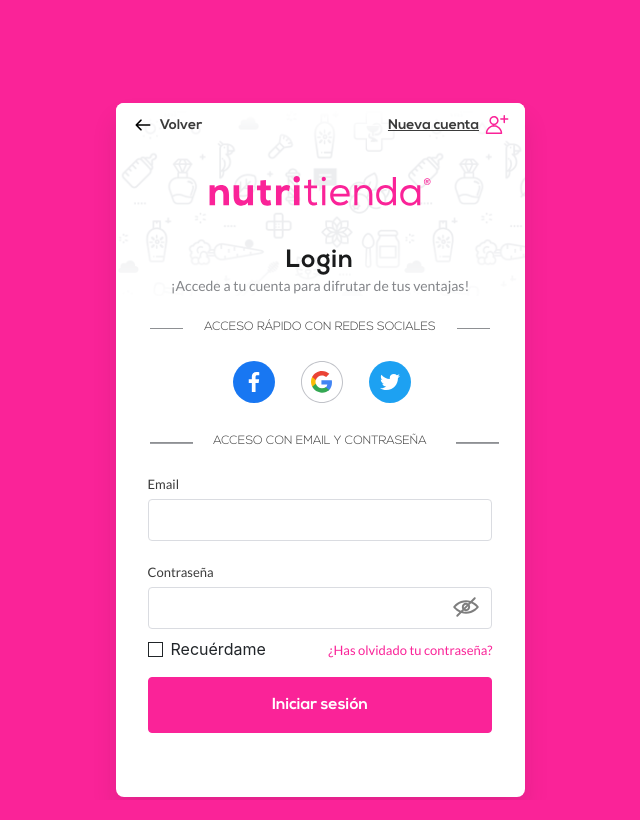
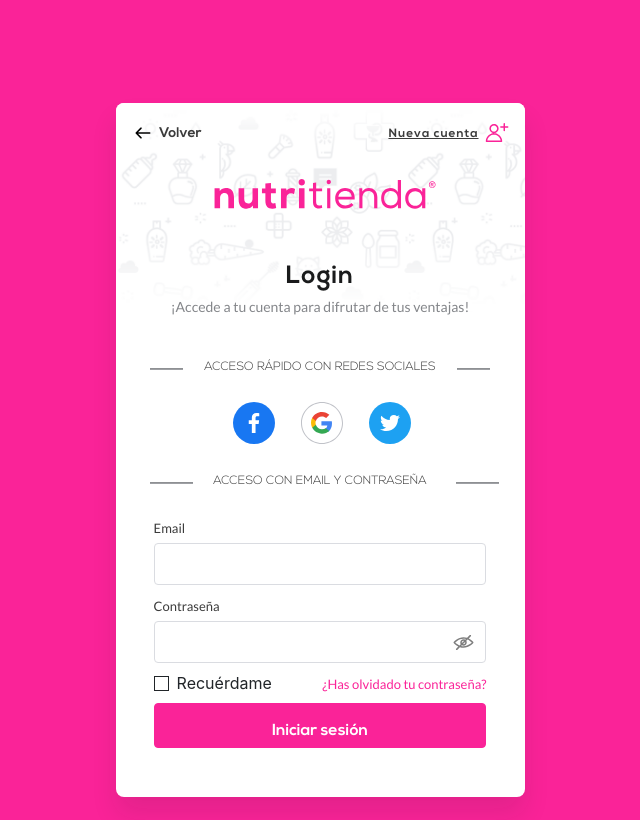
Before and after one commit to dgargantilla-webimpacto/TareaNutritienda, a website: page Tarea/index.html in a window 1280 px wide. Shown: the whole page, without its empty margins (320-960 px from the left). Drawn offline with Linux system fonts and the light colour scheme.

Commit message:
Agregamos pequeñas mejoras

```diff
--- a/Tarea/css/style.css
+++ b/Tarea/css/style.css
@@ -398,7 +398,8 @@
     .filalogo{
         width: 409px;
         height: 30px;
-        margin-top: 40px;
+        margin-top: 35px;
+        padding-left: 10px;
     }
 
 
@@ -406,7 +407,7 @@
         height: 30px;
         width: 409px;
 
-        margin-top: 40px;
+        margin-top: 53px;
     }
     .span3{
         width: 72px;
@@ -417,8 +418,10 @@
     .span4{
         height: 20px;
         font-size: 14px;
+        margin-top: 5px;
     }
     .span5{
+        text-decoration: bold;
         width: 242px;
         height: 12px;
         font-size: 12px;
@@ -495,7 +498,7 @@
 #img1{
     height: 24px;
     width: 24px;
-
+    /* margin-bottom: 5px; */
 
 
 }
@@ -503,30 +506,30 @@
     text-align: left;
 }
 .span1{
-    display: inline-block;
+    display: inline;
 
     font-family: Nexa-XBold;
     font-size: 14px;
     color: #3B3B3B;
     text-align: center;
-    line-height: 14px;
+    line-height: 12px;
 }
 .c{
     text-align: right;
 }
 .span2{
     display: inline-block;
-
+    letter-spacing: 1px;
 
     /* width:  95px;
     height: 14px; */
 
 
     font-family: Nexa-XBold;
-    font-size: 14px;
+    font-size: 12px;
     color: #3B3B3B;
     text-align: center;
-    line-height: 14px;
+    line-height: 13px;
 
     text-decoration: underline #3B3B3B;
 }
@@ -593,23 +596,28 @@
     align-items: center;
 } */
 
-hr{
+.hr{
     width: 33px;
     height: 1px;
     background: #9EA0A4;
 }
 
-.hr{
+.hr2{
     width: 43px;
     height: 1px;
     background: #9EA0A4;
+}
+
+.icone img{
+    width: 25px;
+    height: 25px;
 }
 .filaF{
     height: 300px;
     /* width: 409px; */
 }
 #email{
-    margin-bottom: 15px;
+    margin-bottom: 5px;
     height: 42px;
 
     background: #FFFFFF;
@@ -657,7 +665,7 @@
     z-index: 2;
     opacity: .5;
     right: 0px;
-    top:25px;
+    top:30px;
   }
   .right-addon input {
     padding-right: 30px;
@@ -689,6 +697,7 @@
 #boton{
     /* border-color: #FA2398;
     background-color: #FA2398 ; */
+    height: 80%;
     font-family: Nexa-XBold;
     font-size: 16px;
     letter-spacing: 0;
--- a/Tarea/index.html
+++ b/Tarea/index.html
@@ -32,7 +32,7 @@
                   <div class="row justify-content-center fila2">
 
                       <!-- fila de arriba -->
-                      <div class="row justify-content-around fila3 mt-2">
+                      <div class="row justify-content-around fila3 mt-3">
                         <!-- <div class="col-1">
 
                         </div> -->
@@ -68,7 +68,7 @@
                     </div>
 
 
-                    <div class="row justify-content-around">
+                    <div class="row justify-content-around mt-4">
 
                     <!-- Acceso con redes sociales -->
                     <div class="row fila4">
@@ -76,9 +76,9 @@
                       <div class="container cf">
 
                         <div class="row justify-content-center mt-3  filaA2">
-                          <div class="col-1 p-0"><hr></div>
+                          <div class="col-1 p-0"><hr class="hr"></div>
                           <div class="col-8 p-0"><span class="span5">ACCESO RÁPIDO CON REDES SOCIALES</span></div>
-                          <div class="col-1 p-0"><hr></div>
+                          <div class="col-1 p-0"><hr class="hr"></div>
                         </div>
 
                         <div class="row justify-content-center mt-3 filaA3">
@@ -101,13 +101,13 @@
                     <div class="row fila5">
                       <div class="container c2 ">
                         <div class="row justify-content-center filaA2 ">
-                          <div class="col-1 col-sm-1 p-0"><hr class="hr"></div>
+                          <div class="col-1 col-sm-1 p-0"><hr class="hr2"></div>
                           <div class="col-8 col-sm-8 p-0"><span class="span5">ACCESO CON EMAIL Y CONTRASEÑA</span></div>
-                          <div class="col-1 col-sm-1 p-0"><hr class="hr"></div>
+                          <div class="col-1 col-sm-1 p-0"><hr class="hr2"></div>
                         </div>
 
                         <div class="row justify-content-center filaF">
-                          <div class="col-10 col-sm-11">
+                          <div class="col-10 col-sm-10 p-1">
                           <div class="form-group mt-2 mb-0">
                             <label id="label" for="">Email</label>
                             <input type="text" id="email" class="form-control"  aria-describedby="helpId">
@@ -141,7 +141,7 @@
                               </div>
 
                             </div>
-                            <div class="row justify-content-center mt-2 filabtn">
+                            <div class="row justify-content-center filabtn">
                               <div class="col-11 p-0 ">
                                 <button type="button" class="btn btn-primary btn-block" id="boton">Iniciar sesión</button>
                               </div>
```
